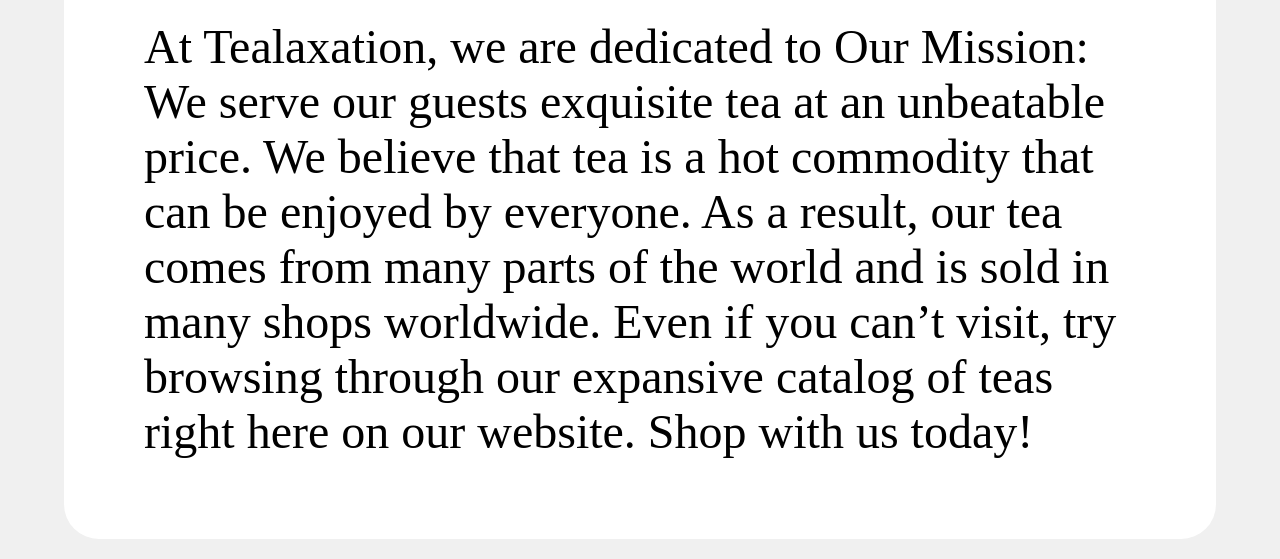
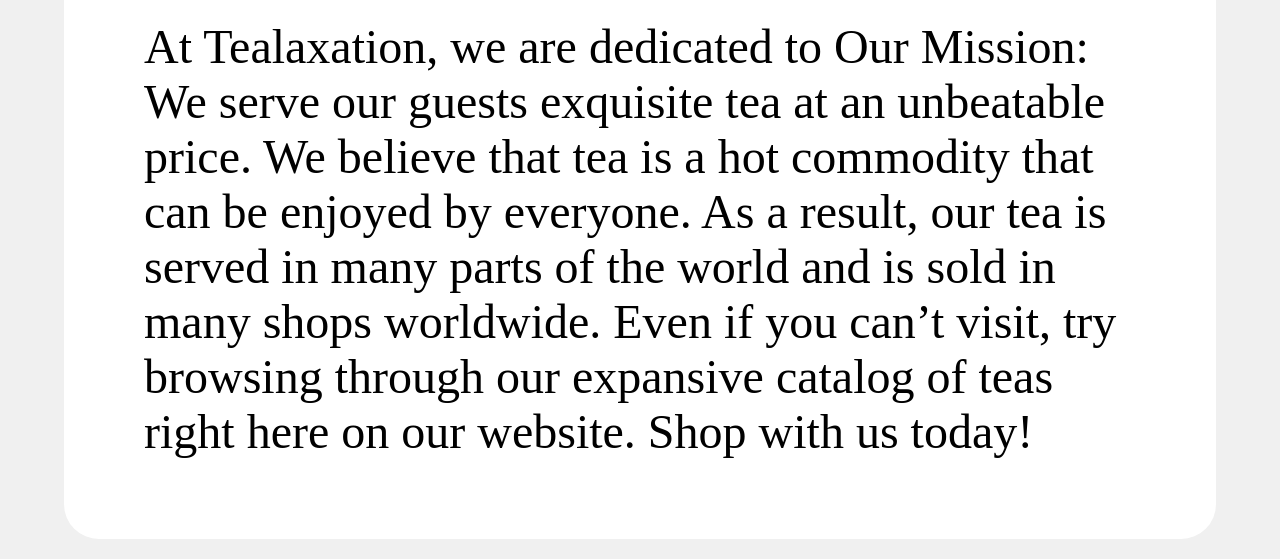
Before and after one commit to Marquis4484/tealaxation, a website with bundled scripts: page about.html in a window 1280 px wide. Shown: the part 287-846 px from the top of the page. Built offline with nearby package versions, Linux system fonts and the light colour scheme.

Commit message:
Fixed Paragraph

```diff
--- a/about.html
+++ b/about.html
@@ -117,10 +117,10 @@
       <p class="about-text">
         At Tealaxation, we are dedicated to Our Mission: We serve our guests
         exquisite tea at an unbeatable price. We believe that tea is a hot
-        commodity that can be enjoyed by everyone. As a result, our tea comes
-        from many parts of the world and is sold in many shops worldwide. Even
-        if you can’t visit, try browsing through our expansive catalog of teas
-        right here on our website. Shop with us today!
+        commodity that can be enjoyed by everyone. As a result, our tea is
+        served in many parts of the world and is sold in many shops worldwide.
+        Even if you can’t visit, try browsing through our expansive catalog of
+        teas right here on our website. Shop with us today!
       </p>
     </section>
     <script type="module" src="./src/pages/about.js"></script>
```
